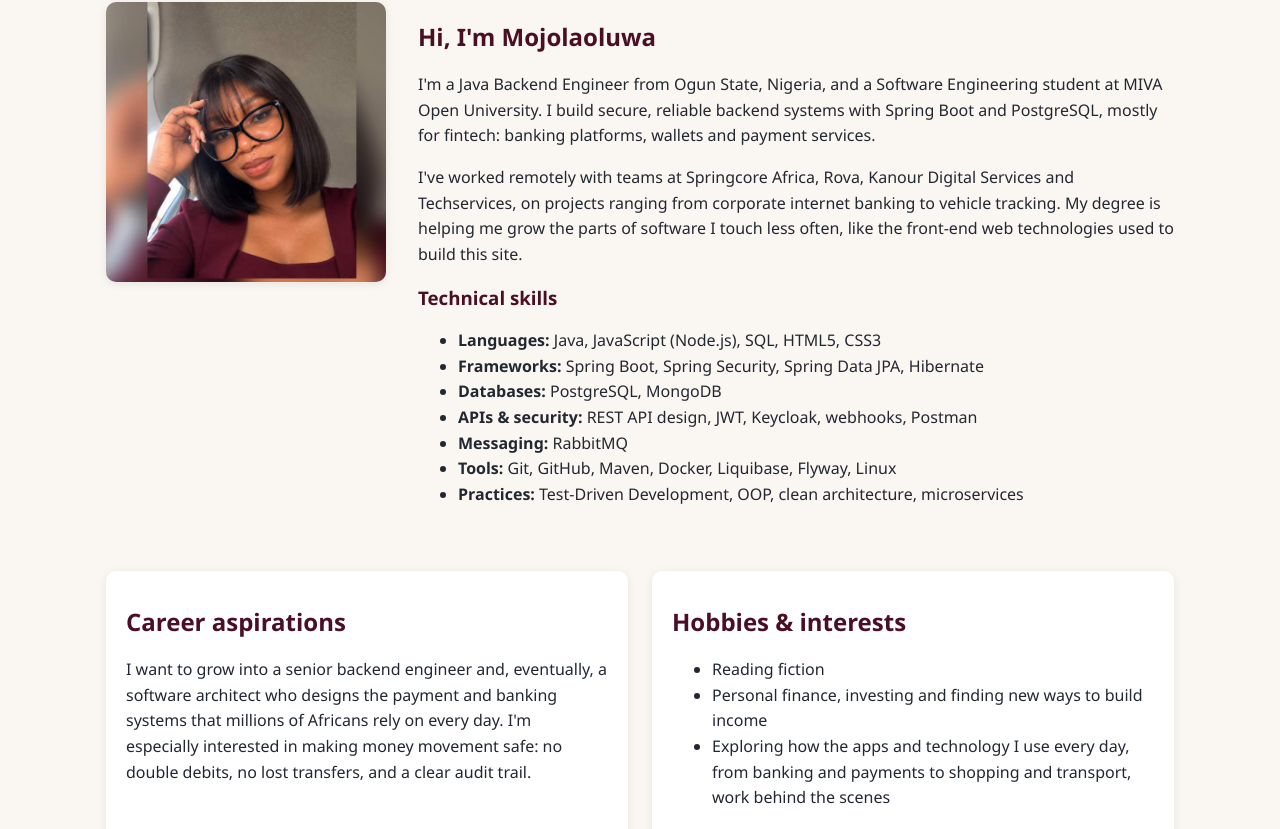
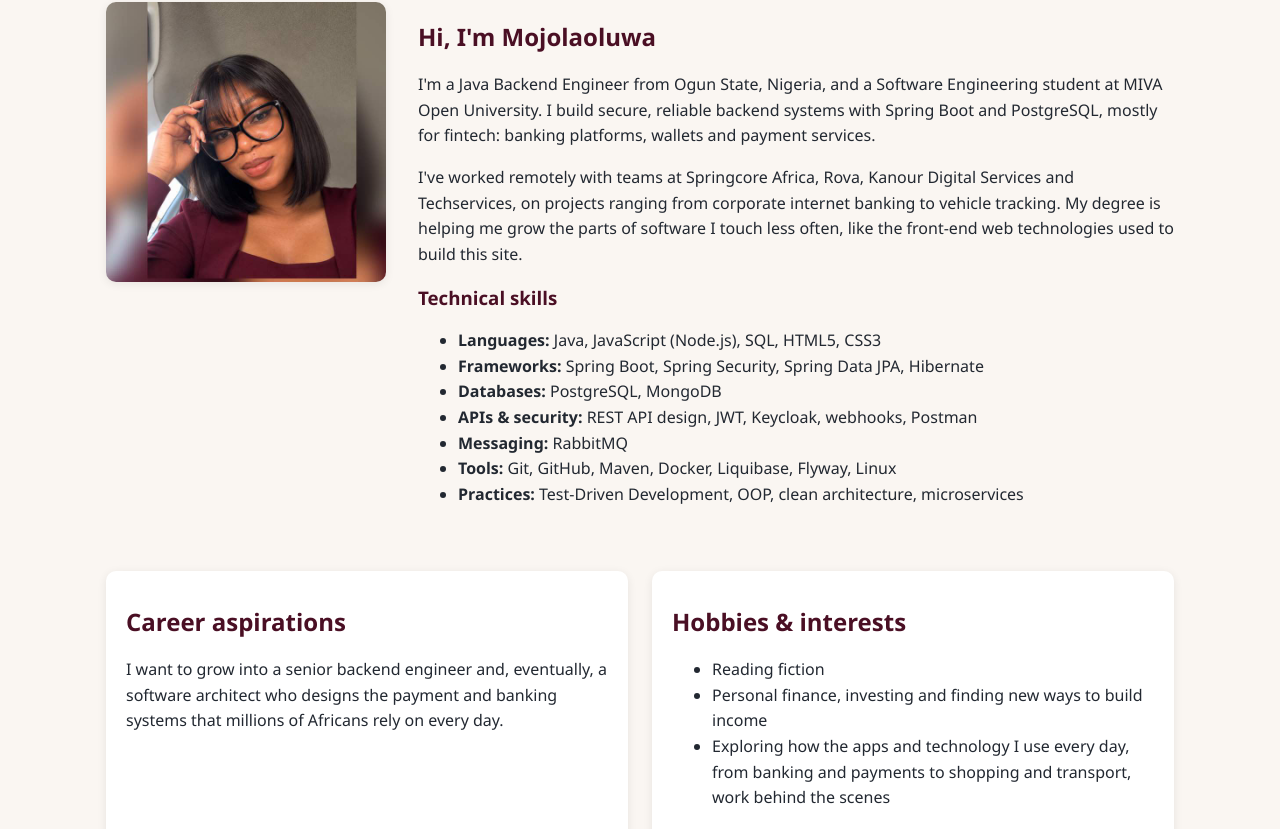
Before and after one commit to Mojolaoluwajoy/student-portfolio, a plain HTML site: page about.html in a window 1280 px wide. Shown: the part 123-952 px from the top of the page. Drawn offline with Linux system fonts and the light colour scheme.

Commit message:
Shorten career aspirations

```diff
--- a/about.html
+++ b/about.html
@@ -51,7 +51,7 @@
       <article class="card">
         <div class="card-body">
           <h2>Career aspirations</h2>
-          <p>I want to grow into a senior backend engineer and, eventually, a software architect who designs the payment and banking systems that millions of Africans rely on every day. I'm especially interested in making money movement safe: no double debits, no lost transfers, and a clear audit trail.</p>
+          <p>I want to grow into a senior backend engineer and, eventually, a software architect who designs the payment and banking systems that millions of Africans rely on every day.</p>
         </div>
       </article>
       <article class="card">
```
